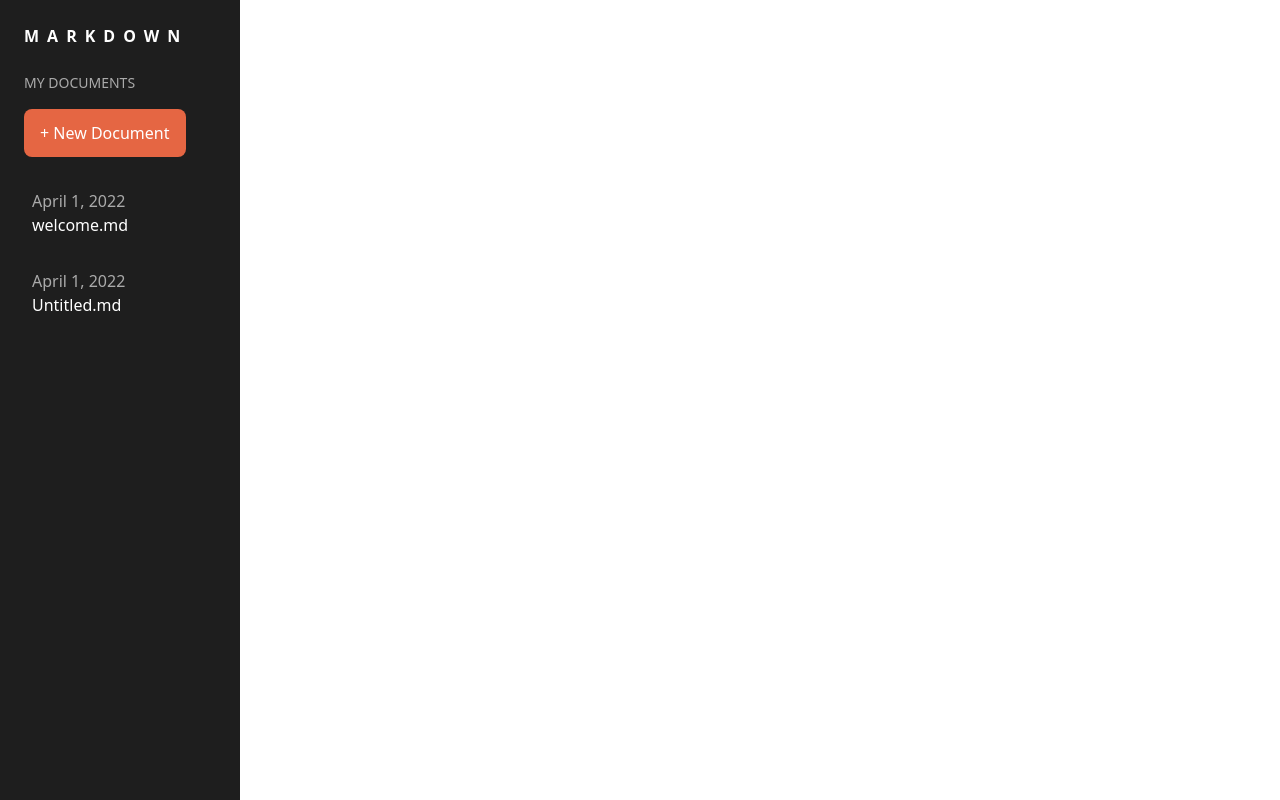
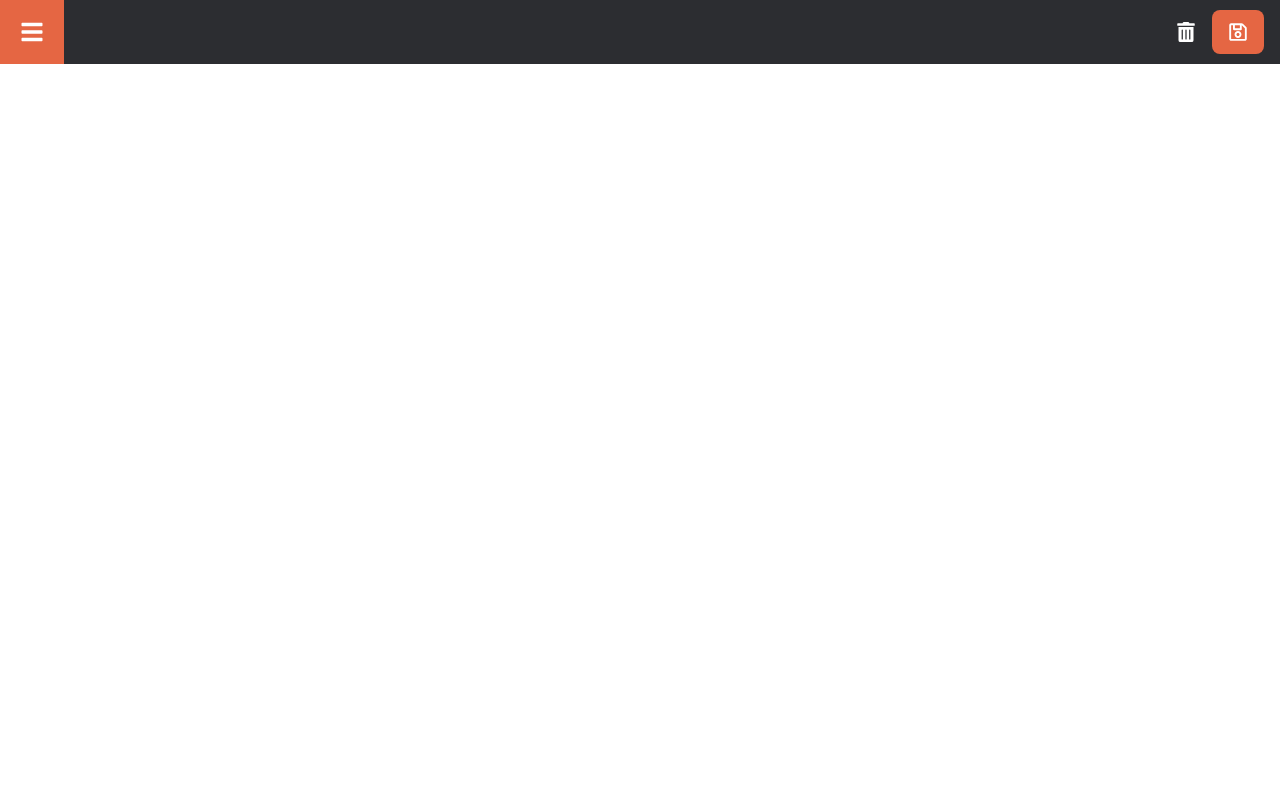
Before and after one commit to peter-abah/markdown-editor, a React (Create React App) app: page / in a window 1280 px wide. Built offline with nearby package versions, Linux system fonts and the light colour scheme.

Commit message:
Enable toggling of menu

```diff
--- /dev/null
+++ b/src/components/Content/Content.css
@@ -0,0 +1,9 @@
+.content--menu-open {
+  position: fixed;
+  top: 0;
+  right: 0;
+  width: 100vw;
+  height: 100vh;
+  z-index: -1;
+  transform: translateX(15.625rem);
+}
--- a/src/components/Content/Content.tsx
+++ b/src/components/Content/Content.tsx
@@ -1,12 +1,16 @@
 import { useState, useEffect, ChangeEvent } from 'react';
 import { useBoolean } from 'usehooks-ts';
 import { useDocuments } from '@/contexts/DocumentsContext';
+import { useAppContext } from '@/contexts/AppContext';
+
+import clsx from 'clsx'
 import Preview from '../Preview';
 import Header from '../Header';
+import './Content.css';
 
 const Content = () => {
   const { value: showPreview, toggle } = useBoolean(true);
-
+  const { isMenuOpen } = useAppContext();
   const { currentDoc, updateDoc } = useDocuments();
   const [content, setContent] = useState(currentDoc?.content || '');
 
@@ -15,26 +19,26 @@ const Content = () => {
    setContent(currentDoc?.content || '');
  }, [currentDoc]);
 
-  if (currentDoc == null) {
-    return null;
-  }
-
   const updateContent = (e: ChangeEvent<HTMLTextAreaElement>) => {
     setContent(e.currentTarget.value);
   };
 
   const updateName = (e: ChangeEvent<HTMLInputElement>) => {
-    if (e.target.value === '') return;
+    if (currentDoc == null || e.target.value === '')
+      return;
 
     updateDoc({...currentDoc, name: e.target.value});
   };
 
   const onSave = () => {
+    if (currentDoc == null) return;
+
     updateDoc({ ...currentDoc, content });
   }
 
+  const className = clsx('content', isMenuOpen && 'content--menu-open');
   return (
-    <main>
+    <main className={className}>
       <Header
         doc={currentDoc}
         handleSave={onSave}
@@ -42,10 +46,12 @@ const Content = () => {
         updateName={updateName}
       />
 
-      <textarea
-        value={content}
-        onChange={updateContent}
-      />
+      {currentDoc &&
+        <textarea
+          value={content}
+          onChange={updateContent}
+        />
+      }
 
       {showPreview && <Preview content={content} /> }
     </main>
--- a/src/components/Documents/Documents.tsx
+++ b/src/components/Documents/Documents.tsx
@@ -1,14 +1,23 @@
 import { useBoolean } from 'usehooks-ts';
 import { useDocuments } from '@/contexts/DocumentsContext';
+import { useAppContext } from '@/contexts/AppContext';
+
 import DocumentForm from '../DocumentForm';
 import AccentButton from '../AccentButton';
 import DocumentBtn from '../DocumentBtn';
+import {Document } from '@/types';
 
 import './Documents.css';
 
 const Documents = () => {
   const { value: isFormOpen, toggle: toggleForm } = useBoolean(false);
   const { docs, selectDoc } = useDocuments();
+  const { setMenu } = useAppContext();
+  // Close menu after selecting doc
+  const _selectDoc = (doc: Document) => {
+    selectDoc(doc);
+    setMenu(false);
+  }
 
   return (
     <section className="documents">
@@ -22,7 +31,7 @@ const Documents = () => {
           <DocumentBtn
             key={doc.id}
             doc={doc}
-            onClick={() => selectDoc(doc)}
+            onClick={() => _selectDoc(doc)}
           />
         ))}
       </ul>
--- a/src/components/Header/Header.css
+++ b/src/components/Header/Header.css
@@ -15,7 +15,6 @@
 .header input {
   max-width: 10rem;
   padding: .25rem;
-  margin-right: auto;
   background-color: inherit;
 }
 
@@ -35,3 +34,9 @@
 .menu-btn:hover {
   background-color: var(--color-orange);
 }
+
+.header__btns {
+  margin-left: auto;
+  display: flex;
+  gap: 1rem;
+}
--- a/src/components/Header/Header.tsx
+++ b/src/components/Header/Header.tsx
@@ -16,7 +16,7 @@ interface Props {
   handleSave: () => void;
   handleDelete: () => void;
   updateName: (e: ChangeEvent<HTMLInputElement>) => void;
-  doc: Document;
+  doc: Document | null;
 }
 
 const Header = (props: Props) => {
@@ -33,7 +33,11 @@ const Header = (props: Props) => {
         <MenuIcon className="text-2xl" />
       </button>
       <div className='header__container'>
+        {doc &&
           <input value={doc.name} onChange={updateName} />
+        }
+
+        <div className="header__btns">
           <button onClick={handleDelete}>
             <DeleteIcon className='text-xl' />
           </button>
@@ -42,6 +46,7 @@ const Header = (props: Props) => {
             <SaveIcon className='text-xl' />
           </AccentBtn>
         </div>
+      </div>
     </header>
   )
 };
--- a/src/components/Menu/Menu.css
+++ b/src/components/Menu/Menu.css
@@ -1,9 +1,16 @@
 .menu {
-  max-width: 15rem;
+  position: fixed;
+  top: 0;
+  left: -15.625rem;
+  width: 15.625rem;
   height: 100vh;
   padding: 1.5rem;
   color: #fff;
   background-color: #1e1e1e;
+}
+
+.menu--open {
+  left: 0;
 }
 
 .menu-title {
--- a/src/components/Menu/Menu.tsx
+++ b/src/components/Menu/Menu.tsx
@@ -1,9 +1,18 @@
+import clsx from 'clsx';
+import { useRef } from 'react';
+import { useOnClickOutside } from 'usehooks-ts';
+import { useAppContext } from '@/contexts/AppContext';
 import Documents from '../Documents';
 import './Menu.css';
 
 const Menu = () => {
+  const ref = useRef<HTMLBaseElement | null>(null);
+  const { isMenuOpen, setMenu } = useAppContext();
+
+  useOnClickOutside(ref, () => setMenu(false));
+  const className = clsx('menu', isMenuOpen && 'menu--open');
   return (
-    <aside className='menu'>
+    <aside ref={ref} className={className}>
       <h1 className='menu-title'>MARKDOWN</h1>
       <Documents />
     </aside>
--- a/src/containers/App/index.tsx
+++ b/src/containers/App/index.tsx
@@ -6,8 +6,7 @@ import AppContextProvider from '@/contexts/AppContext';
 import Modal from 'react-modal';
 import { ErrorBoundary } from 'react-error-boundary';
 import ErrorFallback from '@/components/ErrorFallback';
-import Menu from '@/components/Menu';
-import Content from '@/components/Content';
+import Main from '../Main';
 
 // React modal needs to know the root element of
 // the app
@@ -20,8 +19,7 @@ function App() {
     >
       <AppContextProvider>
         <DocumentsProvider>
-          <Menu />
-          <Content />
+          <Main />
         </DocumentsProvider>
       </AppContextProvider>
     </ErrorBoundary>
--- /dev/null
+++ b/src/containers/Main/Main.tsx
@@ -0,0 +1,14 @@
+import Menu from '@/components/Menu';
+import Content from '@/components/Content';
+
+import './Main.css';
+
+const Main = () => {
+  return (
+    <section className='layout'>
+      <Menu />
+      <Content />
+    </section>
+  )
+}
+export default Main;
--- /dev/null
+++ b/src/containers/Main/index.tsx
@@ -0,0 +1 @@
+export { default } from './Main';
--- a/src/contexts/AppContext.tsx
+++ b/src/contexts/AppContext.tsx
@@ -6,8 +6,9 @@ import React, {
 import { useBoolean } from 'usehooks-ts';
 
 export interface AppContextInterface {
-  isMenuOpen: Boolean;
+  isMenuOpen: boolean;
   toggleMenu: () => void;
+  setMenu: (val: boolean) => void;
 };
 
 export const AppContext = createContext<AppContextInterface | null>(null);
@@ -17,10 +18,14 @@ interface Props {
 };
 
 const AppContextProvider = ({ children }: Props) => {
-  const { value: isMenuOpen, toggle: toggleMenu } = useBoolean();
+  const {
+    value: isMenuOpen,
+    toggle: toggleMenu,
+    setValue: setMenu
+  } = useBoolean(false);
 
   const value = {
-    isMenuOpen, toggleMenu
+    isMenuOpen, toggleMenu, setMenu
   };
 
   return (
```
Also changed, not shown: src/containers/Main/Main.css (added). Lines whose indentation alone changed are shown as unchanged.
